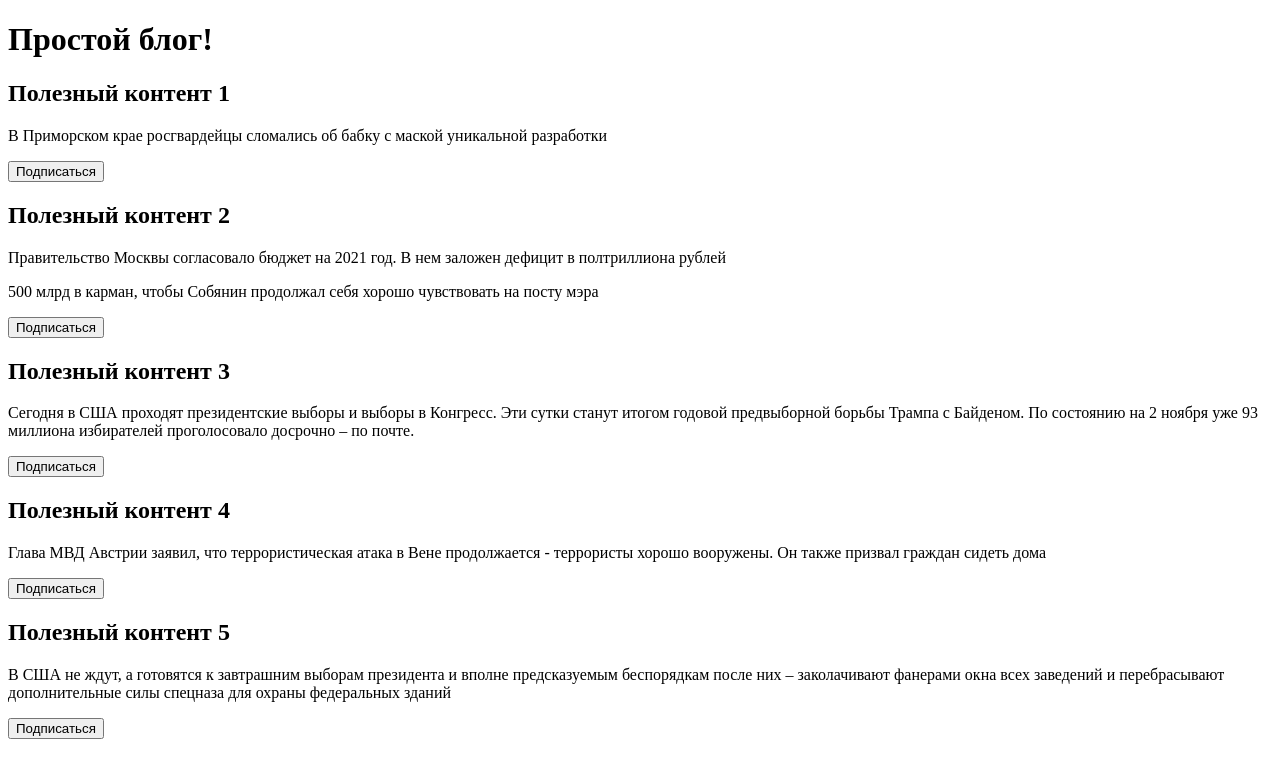
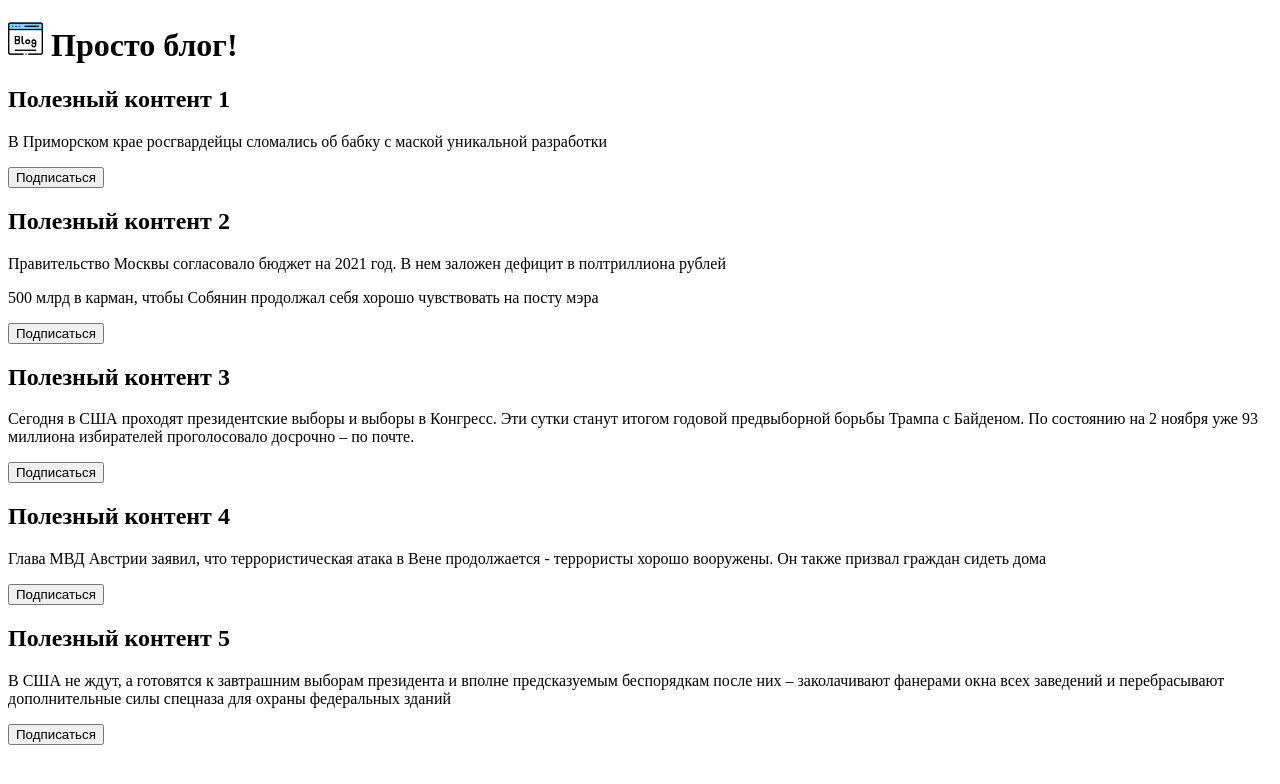
Before and after one commit to EvgenijZaluzhanskij/EvgenijZaluzhanskij.github.io, a plain HTML site: page self-made-task-1/simple_blog.html in a window 1280 px wide. Drawn offline with Linux system fonts and the light colour scheme.

Commit message:
Self made task 2: add image

```diff
--- a/self-made-task-1/simple_blog.html
+++ b/self-made-task-1/simple_blog.html
@@ -5,7 +5,14 @@
     <title>Наш первый блог!</title>
 </head>
 <body>
-    <h1>Простой блог!</h1>
+    <div>
+        <p>
+            <h1>
+                <img src="blogging.png" width="35" height="35"/> Просто блог!
+            </h1>
+        </p>
+    </h1>
+    </div>
     <form method="POST">
         <h2>Полезный контент 1</h2>
         <p>В Приморском крае росгвардейцы сломались об бабку с маской уникальной разработки</p>
```
